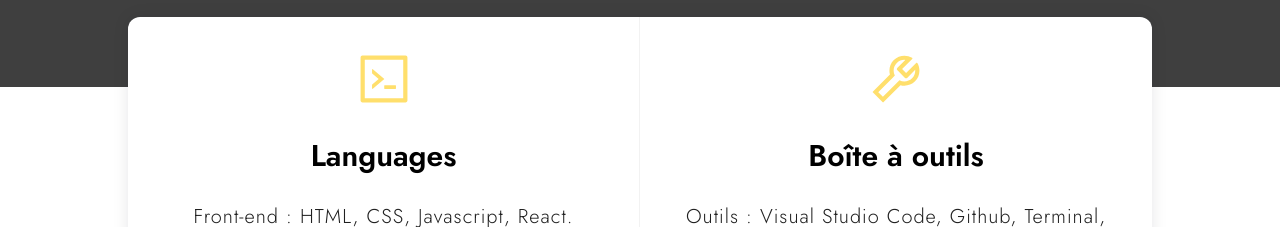
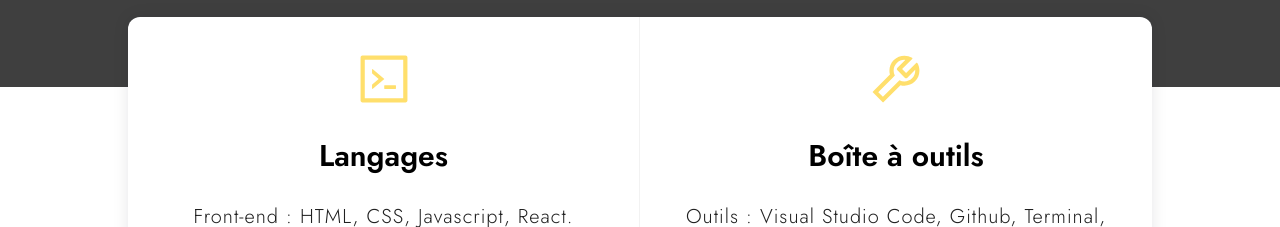
Before and after one commit to YSEGH/portfolio-youssef-v2, a React (Create React App) app in the folder frontend/: page / in a window 1280 px wide. Shown: the part 1180-1407 px from the top of the page. Built offline with nearby package versions, Linux system fonts and the light colour scheme.

Commit message:
fautes corrections

```diff
--- a/frontend/src/2-pages/About.js
+++ b/frontend/src/2-pages/About.js
@@ -21,7 +21,7 @@ export default function About() {
       <div className="details-table">
         <div className="langages part">
           <AiOutlineCode size={60} />
-          <h2>Languages</h2>
+          <h2>Langages</h2>
           <p>
             <span>Front-end : HTML, CSS, Javascript, React.</span>
           </p>
```
